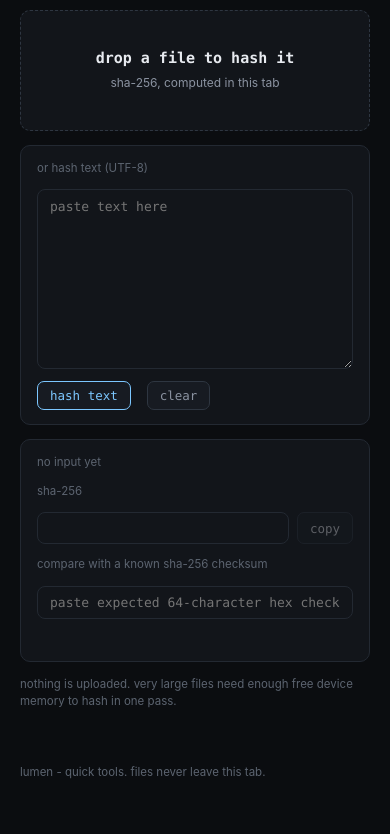
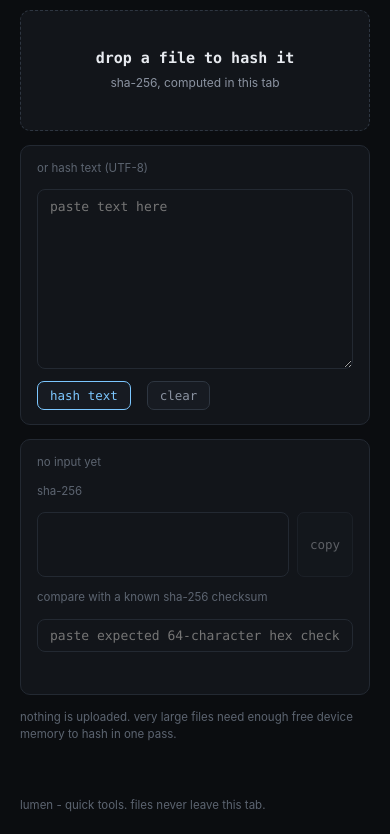
Before and after one commit to olii-dev/lumen, a plain HTML site: page hash/index.html in a window 390 px wide. Shown: the part 60-894 px from the top of the page. Before the commit the page ends 844 px from the top, so only its background shows below. Drawn offline with Linux system fonts and the light colour scheme.

Commit message:
Keep checksum readable and URL inspector compact on phones

```diff
--- a/assets/style.css
+++ b/assets/style.css
@@ -136,8 +136,11 @@ textarea.big { width: 100%; min-height: 180px; resize: vertical; line-height: 1.
 .hint { color: var(--dimmer); font-size: 11.5px; }
 /* hash and URL utilities */
 .hash-result { display: flex; gap: 8px; min-width: 0; }
-.hash-result input { flex: 1; min-width: 0; font-size: 12px; }
+.hash-result textarea { flex: 1; min-width: 0; min-height: 65px; resize: none; overflow-wrap: anywhere; font-size: 12px; }
 .hash-result button { flex: none; }
 .url-parts { display: grid; gap: 5px; }
 .url-part { display: grid; grid-template-columns: minmax(90px, 150px) minmax(0, 1fr); gap: 12px; font: 12px/1.5 var(--mono); padding: 5px 0; border-top: 1px solid var(--border); overflow-wrap: anywhere; }
 @media (max-width: 480px) { .url-part { grid-template-columns: minmax(70px, 95px) minmax(0, 1fr); } }
+
+/* compact URL input/output so parsed parts stay close to the action */
+body[data-tool="url tools"] textarea.big { min-height: 92px; }
--- a/hash/index.html
+++ b/hash/index.html
@@ -15,7 +15,7 @@
   <div class="panel stack" aria-live="polite">
     <div class="hint" id="source">no input yet</div>
     <label class="hint" for="digest">sha-256</label>
-    <div class="hash-result"><input type="text" id="digest" readonly aria-label="SHA-256 checksum"><button id="copy" disabled>copy</button></div>
+    <div class="hash-result"><textarea id="digest" readonly rows="2" aria-label="SHA-256 checksum"></textarea><button id="copy" disabled>copy</button></div>
     <label class="hint" for="expected">compare with a known sha-256 checksum</label>
     <input type="text" id="expected" placeholder="paste expected 64-character hex checksum" autocomplete="off" spellcheck="false">
     <div class="msg" id="comparison"></div>
```
